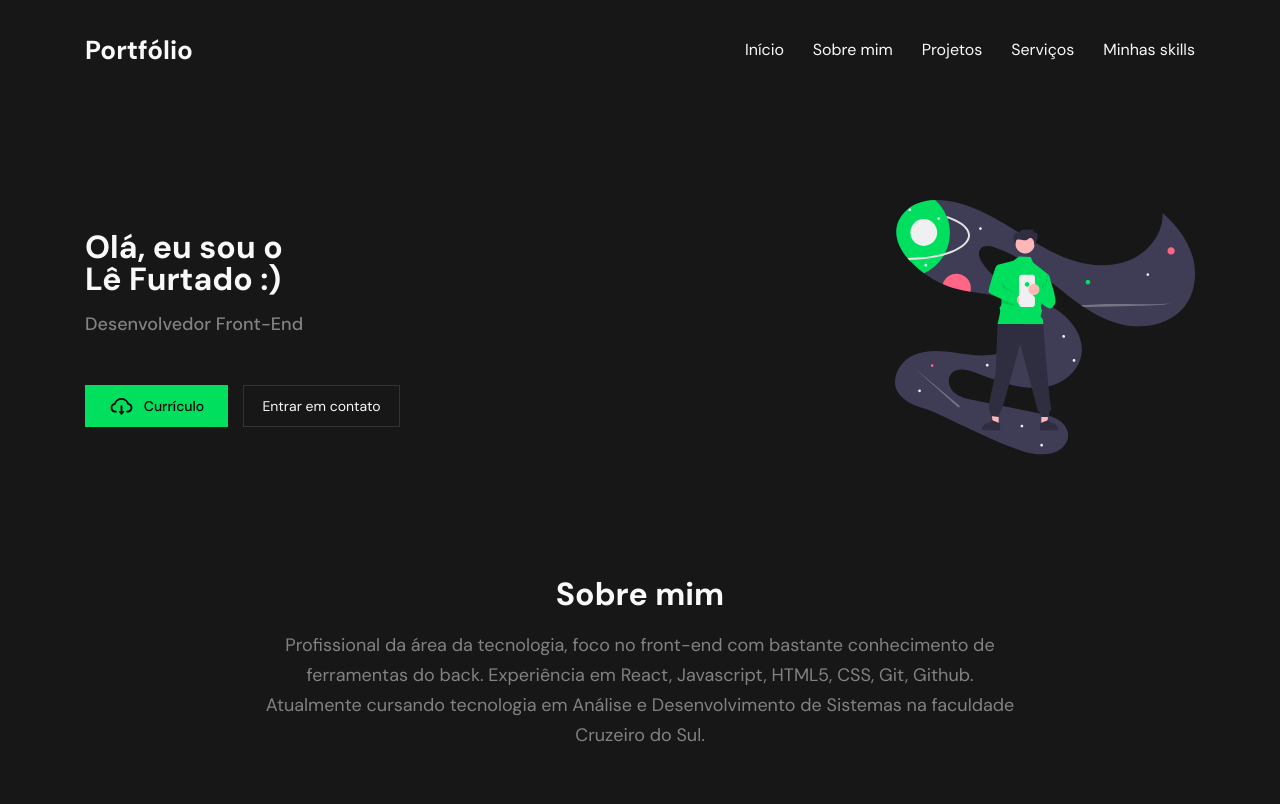
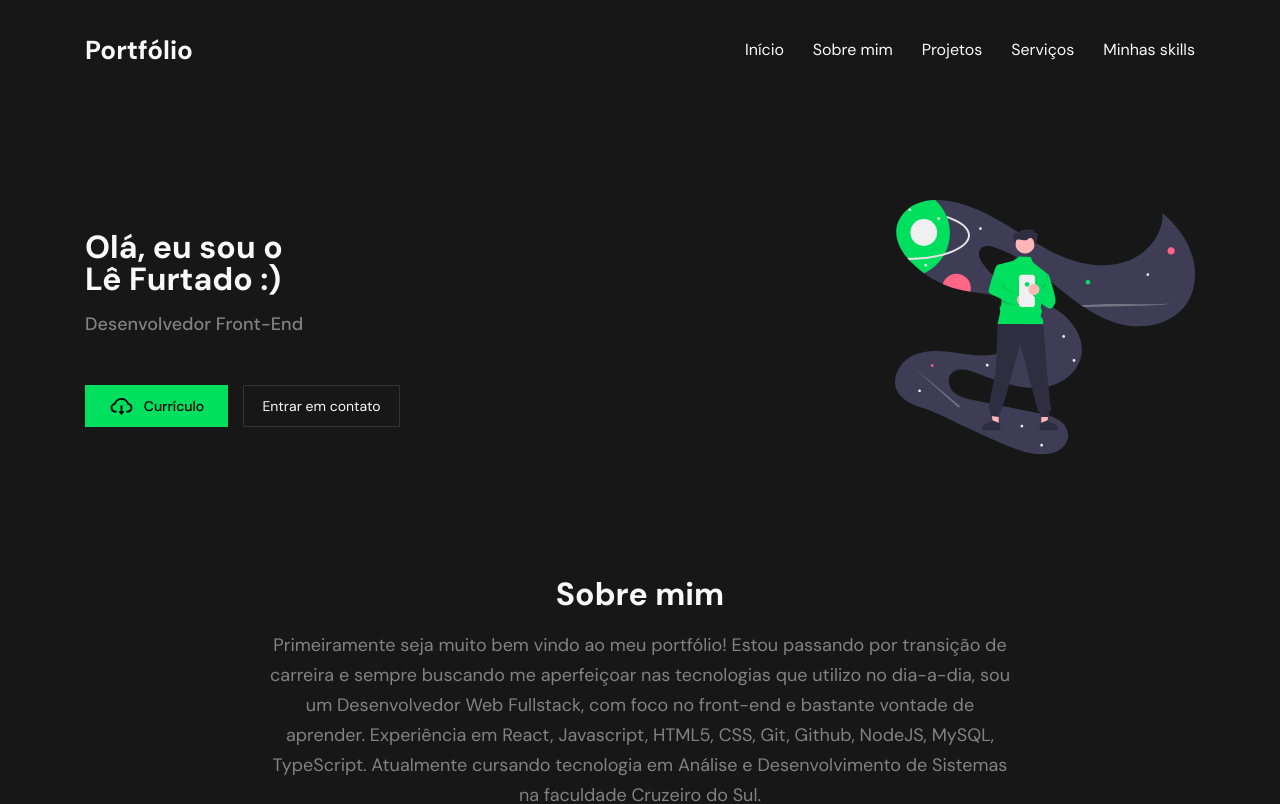
Before and after one commit to lefurtado/portfolio, a React (Create React App) app: page / in a window 1280 px wide. Shown: the top 804 px of the page. Built offline with nearby package versions, Linux system fonts and the light colour scheme.

Commit message:
mod: alterado descrição sobre mim

```diff
--- a/src/components/About/index.js
+++ b/src/components/About/index.js
@@ -9,9 +9,12 @@ export default function About() {
                 </div>
                 <div>
                     <p>
-                        Profissional da área da tecnologia, foco no front-end com bastante
-                        conhecimento de ferramentas do back. Experiência em React, Javascript,
-                        HTML5, CSS, Git, Github.
+                        Primeiramente seja muito bem vindo ao meu portfólio!
+                        Estou passando por transição de carreira e sempre buscando me aperfeiçoar
+                        nas tecnologias que utilizo no dia-a-dia, sou um
+                        Desenvolvedor Web Fullstack, com foco no front-end e
+                        bastante vontade de aprender. Experiência em React, Javascript,
+                        HTML5, CSS, Git, Github, NodeJS, MySQL, TypeScript.
                         Atualmente cursando tecnologia em Análise e Desenvolvimento de Sistemas
                         na faculdade Cruzeiro do Sul.
                     </p>
```
